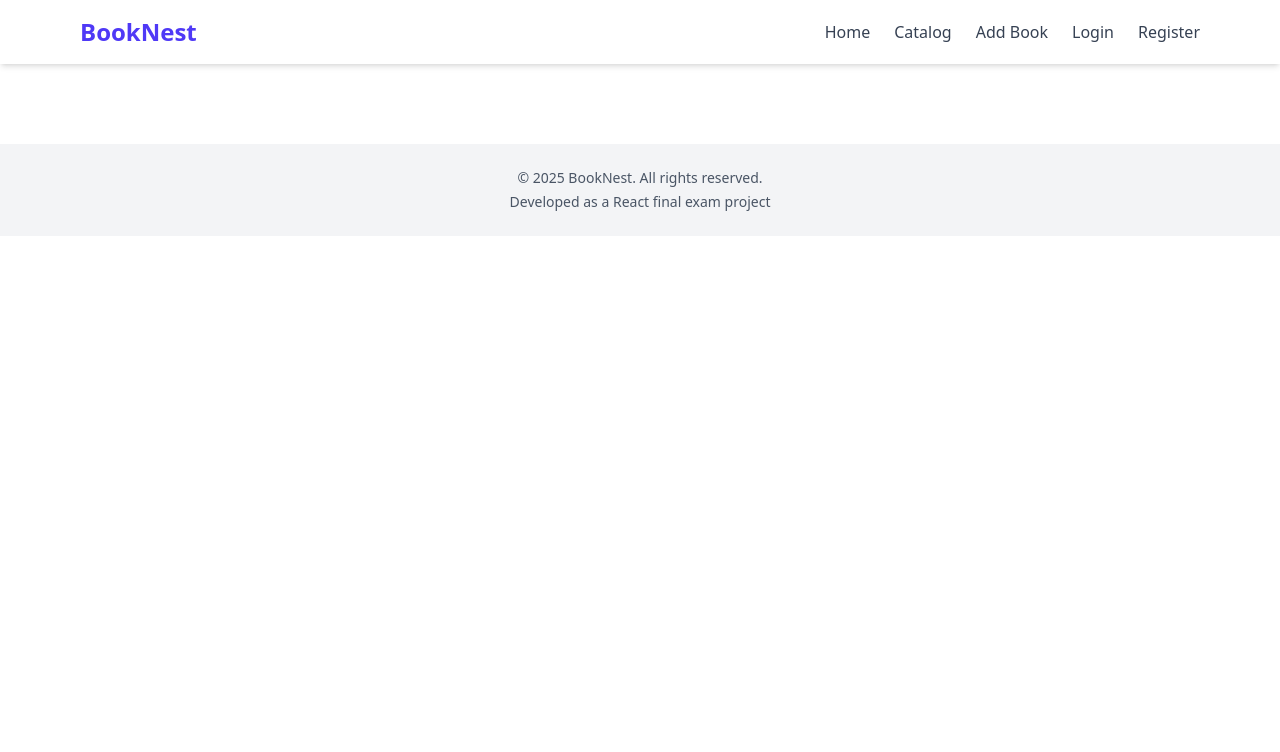
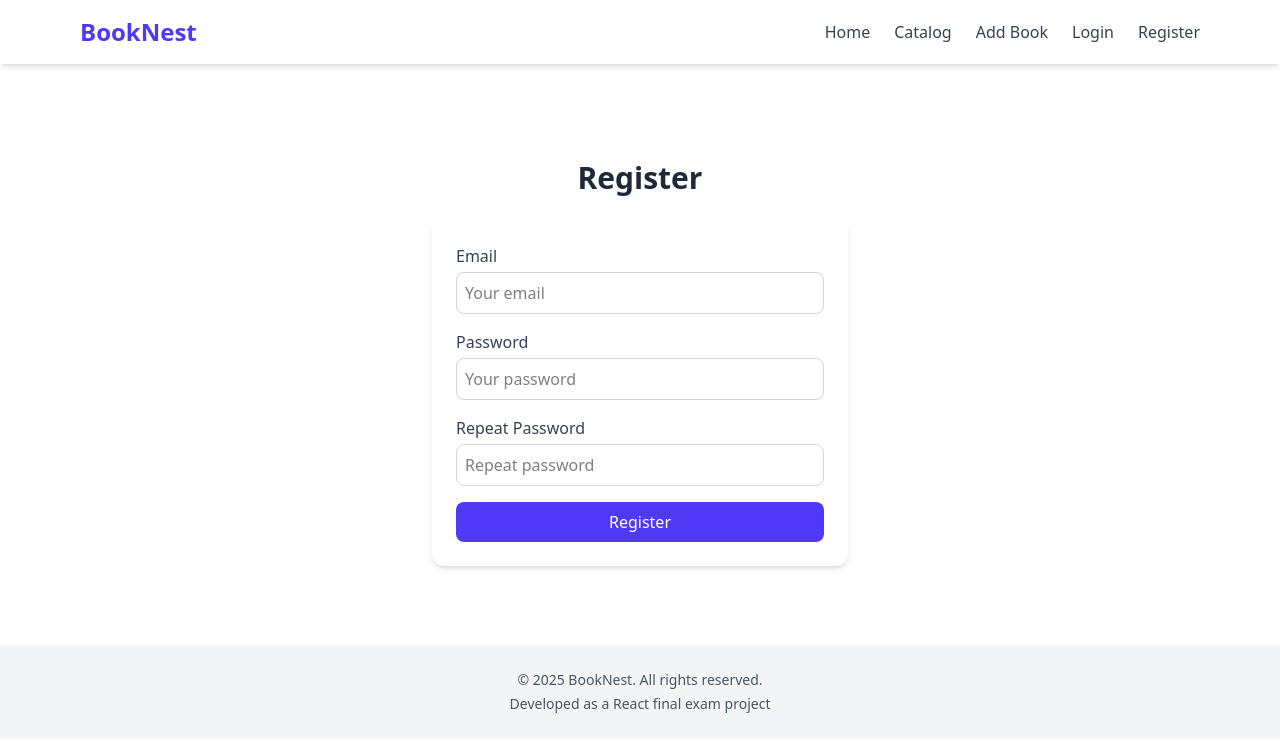
Before and after one commit to borislavGavrilov/booknest-react, a React (Vite) app in the folder client/BookNest-project/: page /register in a window 1280 px wide. Shown: the top 752 px of the page. Built offline with nearby package versions, Linux system fonts and the light colour scheme.

Commit message:
add login and register sections

```diff
--- a/client/BookNest-project/src/App.jsx
+++ b/client/BookNest-project/src/App.jsx
@@ -4,6 +4,8 @@ import Home from "./components/home/Home";
 import Catalog from "./components/catalog/Catalog";
 import Details from "./components/details/Details";
 import Create from "./components/create/Create";
+import Login from "./components/login/Login";
+import Register from "./components/register/Register";
 import { Route, Routes } from "react-router";
 
 function App() {
@@ -15,6 +17,8 @@ function App() {
         <Route path="/catalog" element={<Catalog />} />
         <Route path="/catalog/:bookId/details" element={<Details />} />
         <Route path="/create" element={<Create />} />
+        <Route path="/login" element={<Login />} />
+        <Route path="/register" element={<Register />} />
       </Routes>
 
       <Footer />
--- /dev/null
+++ b/client/BookNest-project/src/components/login/Login.jsx
@@ -0,0 +1,40 @@
+export default function Login() {
+  return (
+    <section className="max-w-md mx-auto mt-24 px-4">
+      <h2 className="text-3xl font-bold text-gray-800 mb-6 text-center">
+        Login
+      </h2>
+
+      <form className="flex flex-col gap-4 bg-white p-6 rounded-xl shadow-md">
+        <div className="flex flex-col text-left">
+          <label className="font-medium text-gray-700 mb-1">Email</label>
+          <input
+            type="email"
+            name="email"
+            className="border border-gray-300 rounded-lg p-2 focus:ring-2 focus:ring-indigo-400 focus:border-indigo-400 outline-none"
+            placeholder="Enter your email"
+            required
+          />
+        </div>
+
+        <div className="flex flex-col text-left">
+          <label className="font-medium text-gray-700 mb-1">Password</label>
+          <input
+            type="password"
+            name="password"
+            className="border border-gray-300 rounded-lg p-2 focus:ring-2 focus:ring-indigo-400 focus:border-indigo-400 outline-none"
+            placeholder="Enter your password"
+            required
+          />
+        </div>
+
+        <button
+          type="submit"
+          className="bg-indigo-600 text-white py-2 rounded-lg hover:bg-indigo-700 transition"
+        >
+          Login
+        </button>
+      </form>
+    </section>
+  );
+}
--- /dev/null
+++ b/client/BookNest-project/src/components/register/Register.jsx
@@ -0,0 +1,53 @@
+export default function Register() {
+  return (
+    <section className="max-w-md mx-auto mt-24 px-4">
+      <h2 className="text-3xl font-bold text-gray-800 mb-6 text-center">
+        Register
+      </h2>
+
+      <form className="flex flex-col gap-4 bg-white p-6 rounded-xl shadow-md">
+        <div className="flex flex-col text-left">
+          <label className="font-medium text-gray-700 mb-1">Email</label>
+          <input
+            type="email"
+            name="email"
+            className="border border-gray-300 rounded-lg p-2 focus:ring-2 focus:ring-indigo-400 focus:border-indigo-400 outline-none"
+            placeholder="Your email"
+            required
+          />
+        </div>
+
+        <div className="flex flex-col text-left">
+          <label className="font-medium text-gray-700 mb-1">Password</label>
+          <input
+            type="password"
+            name="password"
+            className="border border-gray-300 rounded-lg p-2 focus:ring-2 focus:ring-indigo-400 focus:border-indigo-400 outline-none"
+            placeholder="Your password"
+            required
+          />
+        </div>
+
+        <div className="flex flex-col text-left">
+          <label className="font-medium text-gray-700 mb-1">
+            Repeat Password
+          </label>
+          <input
+            type="password"
+            name="repass"
+            className="border border-gray-300 rounded-lg p-2 focus:ring-2 focus:ring-indigo-400 focus:border-indigo-400 outline-none"
+            placeholder="Repeat password"
+            required
+          />
+        </div>
+
+        <button
+          type="submit"
+          className="bg-indigo-600 text-white py-2 rounded-lg hover:bg-indigo-700 transition"
+        >
+          Register
+        </button>
+      </form>
+    </section>
+  );
+}
```
